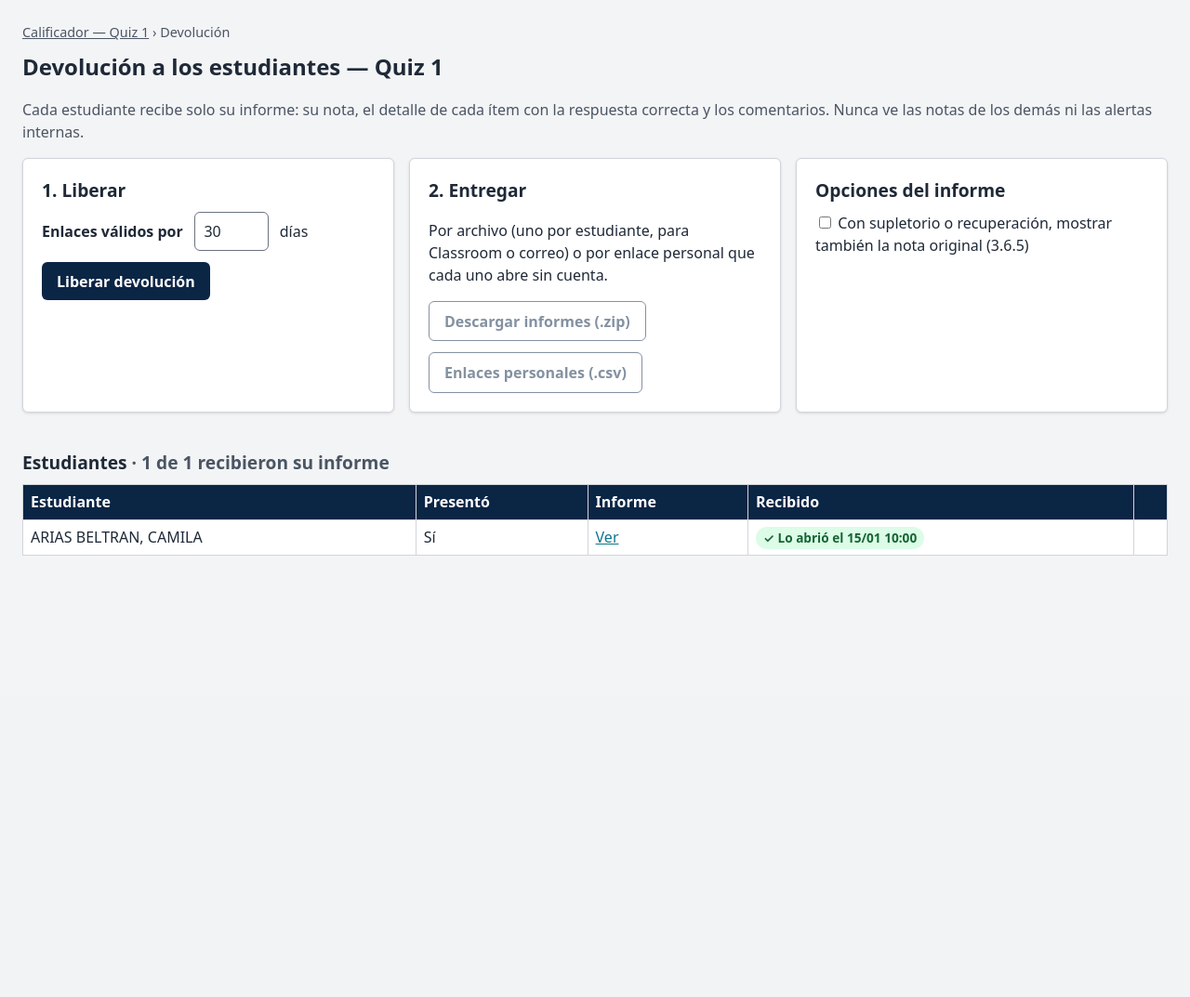
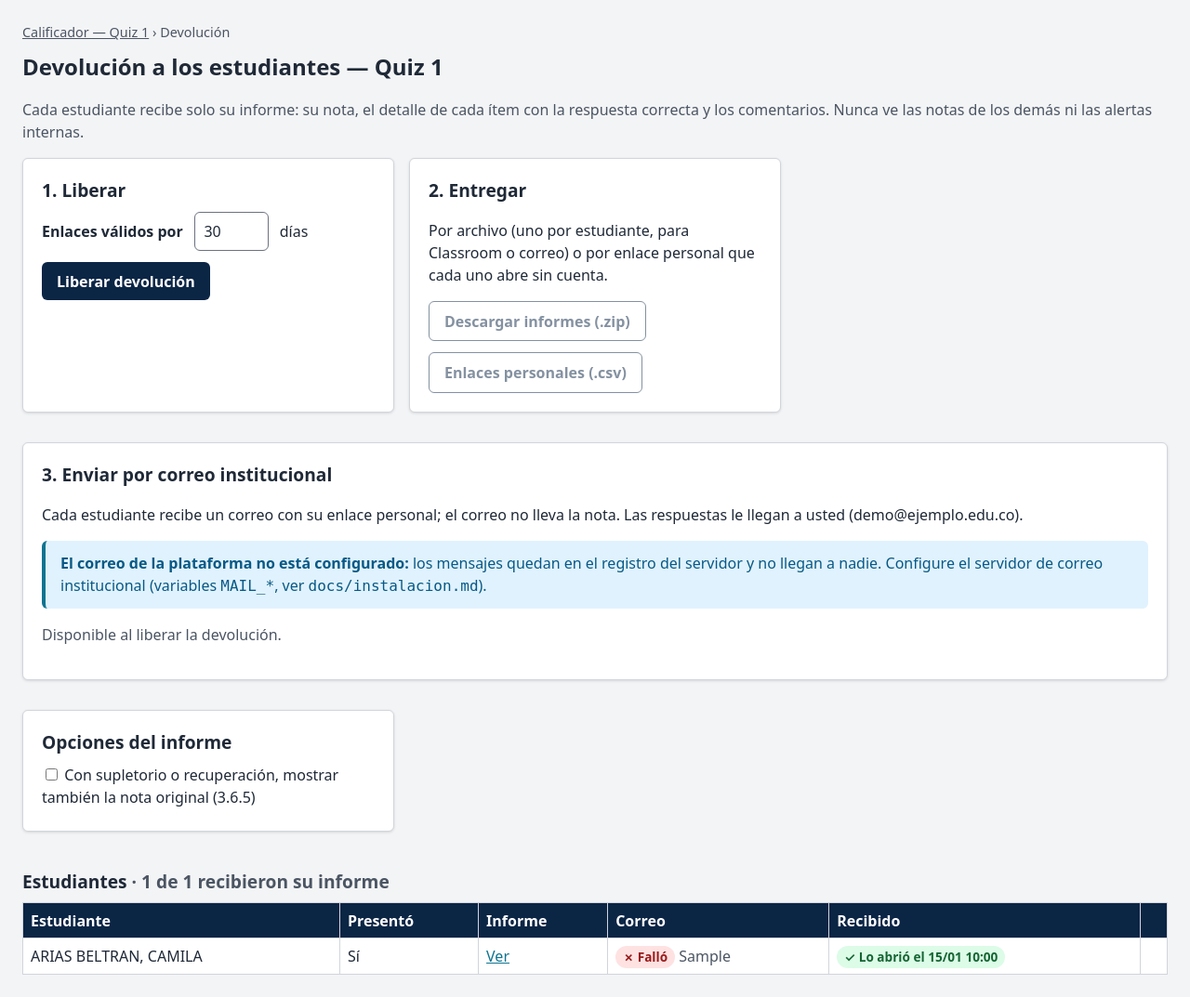
Before and after one commit to logo3x/plataforma-docente, a Laravel app: page /calificador/actividades/1/devolucion in a window 1280 px wide. Shown: the part 50-1123 px from the top of the page at 93% size. Before the commit the page ends 648 px from the top, so only its background shows below. Run offline with Laravel 12, Linux system fonts and the light colour scheme; a user stored in the database is signed in; data comes from the database, SQL or seed files in the repository; tables that the repository leaves empty hold one stand-in row (values such as "Sample post"); parts of the project's set-up code (start-up, migrations or seed data) failed here and were passed over; some libraries are stand-ins or nearby versions.

Commit message:
Envío del enlace al informe por correo institucional (6.9.3, 6.9.5)
- Un correo por estudiante con su enlace personal firmado, el mensaje opcional del docente y la
  fecha de vencimiento; nunca la nota (el informe sigue detrás del enlace que vence y se retira)
- Responde al correo del docente; sale de la cuenta institucional configurada (MAIL_*)
- Solo a quienes presentaron y tienen correo válido; con CORREO_DOMINIO_INSTITUCIONAL, solo a
  direcciones de ese dominio; cada caso que no se envía dice por qué
- Registro por estudiante: a qué dirección y cuándo se envió, cuántas veces, o el error; un fallo
  no detiene a los demás; reenvío individual; no reenvía a quien se le acaba de enviar
- Envío inmediato por defecto o en cola con CORREO_EN_COLA=true; si la devolución se retira antes,
  el correo en cola no sale
- Aviso cuando el correo no está configurado; guía de configuración en docs/instalacion.md
- 212 pruebas

Co-Authored-By: Claude Opus 5.5 <noreply@anthropic.com>
Claude-Session: https://claude.ai/code/session_014NhLnZcow8HJLmRK2jMrm7

```diff
--- /dev/null
+++ b/app/Calificacion/EnvioInformes.php
@@ -0,0 +1,111 @@
+<?php
+
+namespace App\Calificacion;
+
+use App\Jobs\EnviarEnlaceInforme;
+use App\Mail\EnlaceInforme;
+use App\Models\Actividad;
+use App\Models\Devolucion;
+use App\Models\User;
+use Illuminate\Support\Facades\Mail;
+use Illuminate\Support\Facades\URL;
+use Illuminate\Support\Str;
+use Throwable;
+
+/**
+ * Envío del enlace personal al informe por correo institucional (6.9.3) y su registro por
+ * estudiante (6.9.5): a qué dirección se envió y cuándo, o por qué falló. Un fallo con un
+ * estudiante no detiene a los demás.
+ */
+final class EnvioInformes
+{
+    /** No se reenvía a la misma persona antes de esto, salvo que el docente insista uno por uno. */
+    public const ESPERA_MINUTOS = 5;
+
+    public function __construct(private readonly InformeEstudiante $informe) {}
+
+    public function enlace(Devolucion $d): string
+    {
+        return URL::temporarySignedRoute('informe.publico', $d->enlace_vence_en, ['devolucion' => $d->id]);
+    }
+
+    /** Por qué no se le puede enviar a este estudiante, o null si sí se puede. */
+    public function impedimento(Devolucion $d, bool $presento): ?string
+    {
+        $correo = trim((string) $d->estudiante->email);
+        $dominio = config('plataforma.correo_dominio');
+
+        return match (true) {
+            $d->revocada_en !== null => 'La devolución fue retirada.',
+            ! $presento => 'No presentó.',
+            $correo === '' => 'No tiene correo en la lista.',
+            ! filter_var($correo, FILTER_VALIDATE_EMAIL) => "El correo «{$correo}» no es válido.",
+            filled($dominio) && ! Str::endsWith(Str::lower($correo), '@'.Str::lower(ltrim($dominio, '@'))) => "«{$correo}» no es del dominio institucional ({$dominio}).",
+            default => null,
+        };
+    }
+
+    /**
+     * Envía a todos los que se puede. Con $soloPendientes, omite a quienes ya lo abrieron, ya lo
+     * recibieron por otro canal o ya tienen un envío exitoso.
+     *
+     * @return array{enviados: int, en_cola: int, errores: int, sin_enviar: int, omitidos: int}
+     */
+    public function enviarATodos(Actividad $actividad, User $docente, ?string $mensaje, bool $soloPendientes = true): array
+    {
+        $r = ['enviados' => 0, 'en_cola' => 0, 'errores' => 0, 'sin_enviar' => 0, 'omitidos' => 0];
+        $devoluciones = $actividad->devoluciones()->whereNull('revocada_en')->with('estudiante')->get();
+
+        foreach ($devoluciones as $d) {
+            if ($this->impedimento($d, $this->informe->presento($actividad, $d->estudiante))) {
+                $r['sin_enviar']++;
+
+                continue;
+            }
+            $yaEnviado = $d->correo_enviado_en !== null && $d->correo_enviado_en->gt(now()->subMinutes(self::ESPERA_MINUTOS));
+            if ($yaEnviado || ($soloPendientes && ($d->recibida() || $d->correo_enviado_en !== null || $d->correo_en_cola_en !== null))) {
+                $r['omitidos']++;
+
+                continue;
+            }
+            $r[$this->enviar($d, $docente, $mensaje)]++;
+        }
+
+        return $r;
+    }
+
+    /** @return string 'enviados' | 'en_cola' | 'errores' */
+    public function enviar(Devolucion $d, User $docente, ?string $mensaje): string
+    {
+        if (config('plataforma.correo_en_cola')) {
+            $d->update(['correo_en_cola_en' => now(), 'correo_error' => null]);
+            EnviarEnlaceInforme::dispatch($d->id, $docente->id, $mensaje);
+
+            return 'en_cola';
+        }
+
+        return $this->enviarAhora($d, $docente, $mensaje) ? 'enviados' : 'errores';
+    }
+
+    public function enviarAhora(Devolucion $d, User $docente, ?string $mensaje): bool
+    {
+        $d->loadMissing('estudiante', 'actividad.componente.division.dictado.materia');
+        $correo = trim((string) $d->estudiante->email);
+        try {
+            Mail::to($correo, $d->estudiante->nombreCompleto())->send(new EnlaceInforme($d, $docente, $this->enlace($d), filled($mensaje) ? trim($mensaje) : null));
+        } catch (Throwable $e) {
+            $d->update(['correo_destino' => $correo, 'correo_en_cola_en' => null, 'correo_error' => Str::limit($e->getMessage(), 280)]);
+
+            return false;
+        }
+        $d->update(['correo_destino' => $correo, 'correo_en_cola_en' => null, 'correo_enviado_en' => now(), 'correo_error' => null, 'correos' => $d->correos + 1]);
+
+        return true;
+    }
+
+    /** El correo de la plataforma aún no sale a ninguna parte (se queda en el registro). */
+    public static function sinConfigurar(): bool
+    {
+        return in_array(config('mail.default'), ['log', 'array'], true);
+    }
+}
--- a/app/Http/Controllers/DevolucionController.php
+++ b/app/Http/Controllers/DevolucionController.php
@@ -2,6 +2,7 @@
 
 namespace App\Http\Controllers;
 
+use App\Calificacion\EnvioInformes;
 use App\Calificacion\InformeEstudiante;
 use App\Models\Actividad;
 use App\Models\Devolucion;
@@ -10,7 +11,6 @@ use Illuminate\Http\RedirectResponse;
 use Illuminate\Http\Request;
 use Illuminate\Http\Response;
 use Illuminate\Support\Facades\Gate;
-use Illuminate\Support\Facades\URL;
 use Illuminate\Support\Str;
 use Illuminate\View\View;
 use Symfony\Component\HttpFoundation\BinaryFileResponse;
@@ -31,17 +31,22 @@ class DevolucionController extends Controller
         $actividad->load('componente.division.dictado.materia', 'artefacto');
         $devoluciones = $actividad->devoluciones()->get()->keyBy('estudiante_id');
 
-        $filas = $this->informe->destinatarios($actividad)->map(fn (Estudiante $e) => [
-            'estudiante' => $e,
-            'presento' => $this->informe->presento($actividad, $e),
-            'devolucion' => $devoluciones->get($e->id),
-        ]);
+        $envio = app(EnvioInformes::class);
+        $filas = $this->informe->destinatarios($actividad)->map(function (Estudiante $e) use ($actividad, $devoluciones, $envio) {
+            $presento = $this->informe->presento($actividad, $e);
+            $d = $devoluciones->get($e->id)?->setRelation('estudiante', $e);
+
+            return ['estudiante' => $e, 'presento' => $presento, 'devolucion' => $d, 'impedimento' => $d ? $envio->impedimento($d, $presento) : null];
+        });
 
         return view('devolucion.index', [
             'actividad' => $actividad,
             'filas' => $filas,
             'pendientes' => $filas->where('presento', false)->count(),
             'recibidas' => $filas->filter(fn ($f) => $f['devolucion']?->recibida())->count(),
+            'enviables' => $filas->filter(fn ($f) => $f['devolucion'] && ! $f['impedimento'])->count(),
+            'correoSinConfigurar' => EnvioInformes::sinConfigurar(),
+            'dominio' => config('plataforma.correo_dominio'),
         ]);
     }
 
@@ -156,7 +161,50 @@ class DevolucionController extends Controller
 
     public function enlace(Devolucion $d): string
     {
-        return URL::temporarySignedRoute('informe.publico', $d->enlace_vence_en, ['devolucion' => $d->id]);
+        return app(EnvioInformes::class)->enlace($d);
+    }
+
+    /** Envía el enlace personal por correo institucional a todos los pendientes, o a todos (6.9.3). */
+    public function correo(Request $request, Actividad $actividad, EnvioInformes $envio): RedirectResponse
+    {
+        $this->autorizar($actividad);
+        if (! $actividad->devolucion_liberada_en) {
+            return back()->with('error_devolucion', 'Primero libere la devolución.');
+        }
+        $d = $request->validate(['mensaje' => ['nullable', 'string', 'max:1000'], 'alcance' => ['required', 'in:pendientes,todos']]);
+        @set_time_limit(300);
+        $r = $envio->enviarATodos($actividad, $request->user(), $d['mensaje'] ?? null, $d['alcance'] === 'pendientes');
+
+        $partes = array_filter([
+            $r['enviados'] ? "{$r['enviados']} correo(s) enviados" : null,
+            $r['en_cola'] ? "{$r['en_cola']} en cola de envío" : null,
+            $r['errores'] ? "{$r['errores']} fallaron (vea el motivo en la tabla)" : null,
+            $r['omitidos'] ? "{$r['omitidos']} omitidos porque ya lo tenían" : null,
+            $r['sin_enviar'] ? "{$r['sin_enviar']} sin enviar (sin correo válido o no presentaron)" : null,
+        ]);
+
+        return back()->withInput()->with($r['errores'] ? 'error_devolucion' : 'estado', $partes ? ucfirst(implode('; ', $partes)).'.' : 'No había a quién enviar.');
+    }
+
+    /** Envío o reenvío a un solo estudiante. */
+    public function correoUno(Request $request, Devolucion $devolucion, EnvioInformes $envio): RedirectResponse
+    {
+        $actividad = $devolucion->actividad;
+        $this->autorizar($actividad);
+        abort_unless($actividad->devolucion_liberada_en !== null, 409, 'Primero libere la devolución.');
+        if ($motivo = $envio->impedimento($devolucion, $this->informe->presento($actividad, $devolucion->estudiante))) {
+            return back()->with('error_devolucion', $motivo);
+        }
+        if ($devolucion->correo_enviado_en?->gt(now()->subMinutes(EnvioInformes::ESPERA_MINUTOS))) {
+            return back()->with('error_devolucion', 'Se le acaba de enviar; espere unos minutos antes de reenviar.');
+        }
+        $r = $envio->enviar($devolucion, $request->user(), $request->validate(['mensaje' => ['nullable', 'string', 'max:1000']])['mensaje'] ?? null);
+
+        return back()->with($r === 'errores' ? 'error_devolucion' : 'estado', match ($r) {
+            'enviados' => "Correo enviado a {$devolucion->estudiante->nombreCompleto()}.",
+            'en_cola' => "Correo para {$devolucion->estudiante->nombreCompleto()} en cola de envío.",
+            default => "No se pudo enviar: {$devolucion->fresh()->correo_error}",
+        });
     }
 
     private function html(Actividad $actividad, Estudiante $estudiante): string
--- a/app/Models/Devolucion.php
+++ b/app/Models/Devolucion.php
@@ -19,6 +19,8 @@ class Devolucion extends Model
             'revocada_en' => 'datetime',
             'abierta_en' => 'datetime',
             'entregada_en' => 'datetime',
+            'correo_en_cola_en' => 'datetime',
+            'correo_enviado_en' => 'datetime',
         ];
     }
 
--- /dev/null
+++ b/config/plataforma.php
@@ -0,0 +1,13 @@
+<?php
+
+return [
+    /*
+     * Correo de devolución (6.9). Si se indica un dominio (por ejemplo «ejemplo.edu.co»), los enlaces
+     * solo se envían a direcciones de ese dominio: el informe es personal y no debe salir a
+     * correos personales que nadie verificó.
+     */
+    'correo_dominio' => env('CORREO_DOMINIO_INSTITUCIONAL'),
+
+    /* Con true los correos se envían en segundo plano (requiere «php artisan queue:work»). */
+    'correo_en_cola' => (bool) env('CORREO_EN_COLA', false),
+];
--- a/resources/views/devolucion/index.blade.php
+++ b/resources/views/devolucion/index.blade.php
@@ -32,6 +32,30 @@
                 <a class="boton boton-sec" href="{{ route('calificador.devolucion.enlaces', $actividad) }}" @unless ($actividad->devolucion_liberada_en) aria-disabled="true" style="opacity:.5;pointer-events:none" @endunless>Enlaces personales (.csv)</a>
             </div>
         </section>
+        <section class="tarjeta" style="grid-column:1 / -1">
+            <h2 style="margin-top:0">3. Enviar por correo institucional</h2>
+            <p>Cada estudiante recibe un correo con su enlace personal; el correo no lleva la nota. Las respuestas le llegan a usted
+                ({{ auth()->user()->email }}).@if ($dominio) Solo se envía a direcciones {{ "@".$dominio }}.@endif</p>
+            @if ($correoSinConfigurar)
+                <div class="aviso aviso-info" role="status"><strong>El correo de la plataforma no está configurado:</strong> los mensajes quedan en el registro del servidor y no llegan a nadie.
+                    Configure el servidor de correo institucional (variables <code>MAIL_*</code>, ver <code>docs/instalacion.md</code>).</div>
+            @endif
+            @if ($actividad->devolucion_liberada_en)
+                <form method="POST" action="{{ route('calificador.devolucion.correo', $actividad) }}">
+                    @csrf
+                    <div class="campo"><label for="mensaje">Mensaje para todos <span class="suave">(opcional; va en el correo, antes del enlace)</span></label>
+                        <textarea id="mensaje" name="mensaje" rows="2" maxlength="1000" style="font-family:inherit" placeholder="Revisen sobre todo la pregunta 4; la retomamos el jueves.">{{ old('mensaje') }}</textarea></div>
+                    <div class="fila">
+                        <label style="font-weight:400"><input type="radio" name="alcance" value="pendientes" checked> Solo a quienes aún no lo tienen</label>
+                        <label style="font-weight:400"><input type="radio" name="alcance" value="todos"> A todos de nuevo</label>
+                        <button class="boton" @disabled(! $enviables) onclick="return confirm('¿Enviar los correos?')">Enviar correos</button>
+                        <span class="suave">{{ $enviables }} estudiante(s) con correo válido</span>
+                    </div>
+                </form>
+            @else
+                <p class="suave">Disponible al liberar la devolución.</p>
+            @endif
+        </section>
         <section class="tarjeta">
             <h2 style="margin-top:0">Opciones del informe</h2>
             <form method="POST" action="{{ route('calificador.devolucion.configurar', $actividad) }}">@csrf
@@ -43,7 +67,7 @@
 
     <h2>Estudiantes <span class="suave">· {{ $recibidas }} de {{ $filas->count() }} recibieron su informe</span></h2>
     <table>
-        <thead><tr><th>Estudiante</th><th>Presentó</th><th>Informe</th><th>Recibido</th><th></th></tr></thead>
+        <thead><tr><th>Estudiante</th><th>Presentó</th><th>Informe</th><th>Correo</th><th>Recibido</th><th></th></tr></thead>
         <tbody>
             @foreach ($filas as $f)
                 @php($e = $f['estudiante'])
@@ -52,6 +76,17 @@
                     <td>{{ $e->nombreCompleto() }}</td>
                     <td>{{ $f['presento'] ? 'Sí' : 'No' }}</td>
                     <td><a href="{{ route('calificador.devolucion.ver', [$actividad, $e]) }}" target="_blank">Ver</a></td>
+                    <td>
+                        @if ($d?->correo_error)<span class="estado estado-reprobado">✗ Falló</span> <span class="suave">{{ $d->correo_error }}</span>
+                        @elseif ($d?->correo_en_cola_en)<span class="estado estado-incompleto">En cola</span>
+                        @elseif ($d?->correo_enviado_en)<span class="estado estado-aprobado">✓ Enviado {{ $d->correo_enviado_en->format('d/m H:i') }}</span> <span class="suave">a {{ $d->correo_destino }}@if ($d->correos > 1) ({{ $d->correos }} veces)@endif</span>
+                        @elseif ($f['impedimento'] && $f['presento'])<span class="suave">{{ $f['impedimento'] }}</span>
+                        @else — @endif
+                        @if ($d && $actividad->devolucion_liberada_en && ! $f['impedimento'])
+                            <form method="POST" action="{{ route('calificador.devolucion.correo.uno', $d) }}" style="display:inline">@csrf
+                                <button class="enlace">{{ $d->correo_enviado_en || $d->correo_error ? 'Reenviar' : 'Enviar' }}</button></form>
+                        @endif
+                    </td>
                     <td>
                         @if ($d?->abierta_en)<span class="estado estado-aprobado">✓ Lo abrió el {{ $d->abierta_en->format('d/m H:i') }}</span>@if ($d->aperturas > 1) <span class="suave">({{ $d->aperturas }} veces)</span>@endif
                         @elseif ($d?->entregada_en)<span class="estado estado-aprobado">✓ Entregado el {{ $d->entregada_en->format('d/m') }}</span>
--- a/routes/web.php
+++ b/routes/web.php
@@ -173,6 +173,8 @@ Route::middleware('auth')->group(function () {
         Route::get('actividades/{actividad}/informes.zip', [DevolucionController::class, 'zip'])->name('devolucion.zip');
         Route::get('actividades/{actividad}/enlaces.csv', [DevolucionController::class, 'enlaces'])->name('devolucion.enlaces');
         Route::post('devoluciones/{devolucion}/marcar', [DevolucionController::class, 'marcar'])->name('devolucion.marcar');
+        Route::post('actividades/{actividad}/devolucion/correo', [DevolucionController::class, 'correo'])->name('devolucion.correo')->middleware('throttle:10,1');
+        Route::post('devoluciones/{devolucion}/correo', [DevolucionController::class, 'correoUno'])->name('devolucion.correo.uno')->middleware('throttle:30,1');
         Route::get('actividades/{actividad}/reclamos', [ReclamoController::class, 'index'])->name('reclamos');
         Route::post('actividades/{actividad}/reclamos', [ReclamoController::class, 'store'])->name('reclamos.store');
         Route::post('reclamos/{reclamo}/resolver', [ReclamoController::class, 'resolver'])->name('reclamos.resolver');
```
Also changed, not shown: app/Jobs/EnviarEnlaceInforme.php (added, +29 -0 lines), app/Mail/EnlaceInforme.php (added, +54 -0 lines), docs/instalacion.md (+23 -0 lines), resources/views/emails/enlace-informe-texto.blade.php (added, +14 -0 lines), resources/views/emails/enlace-informe.blade.php (added, +16 -0 lines), tests/Feature/EnvioInformesTest.php (added, +195 -0 lines), README.md, database/migrations/2026_12_10_000001_add_correo_to_devoluciones.php (added), 1 other file.
